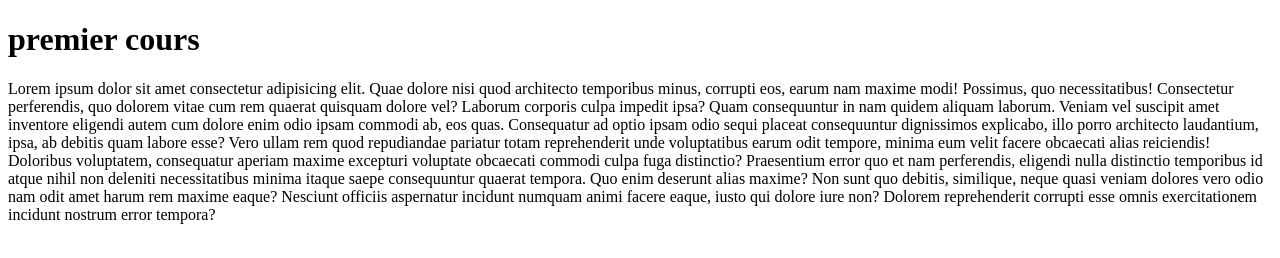
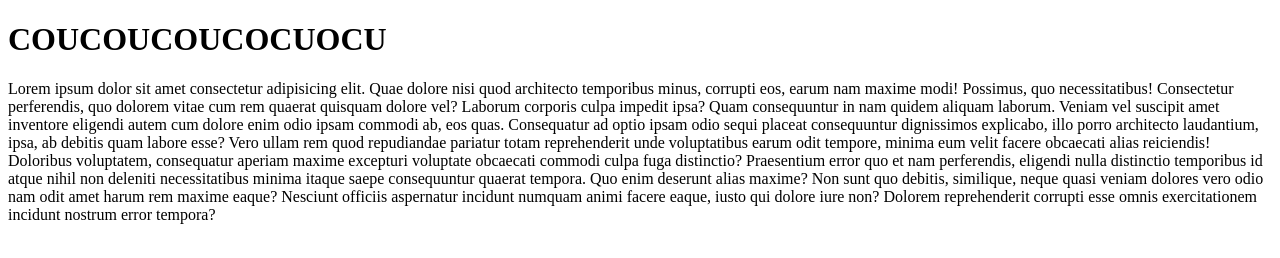
Before and after one commit to Oussama-RAJA-ALLAH/exemple-git, a plain HTML site: page index.html in a window 1280 px wide. Drawn offline with Linux system fonts and the light colour scheme.

Commit message:
PETIT TEST

```diff
--- a/index.html
+++ b/index.html
@@ -7,7 +7,7 @@
     <title>Document</title>
 </head>
 <body>
-    <h1>premier cours</h1>
+    <h1>COUCOUCOUCOCUOCU</h1>
     <p>Lorem ipsum dolor sit amet consectetur adipisicing elit. Quae dolore nisi quod architecto temporibus minus, corrupti eos, earum nam maxime modi! Possimus, quo necessitatibus! Consectetur perferendis, quo dolorem vitae cum rem quaerat quisquam dolore vel? Laborum corporis culpa impedit ipsa? Quam consequuntur in nam quidem aliquam laborum. Veniam vel suscipit amet inventore eligendi autem cum dolore enim odio ipsam commodi ab, eos quas. Consequatur ad optio ipsam odio sequi placeat consequuntur dignissimos explicabo, illo porro architecto laudantium, ipsa, ab debitis quam labore esse? Vero ullam rem quod repudiandae pariatur totam reprehenderit unde voluptatibus earum odit tempore, minima eum velit facere obcaecati alias reiciendis! Doloribus voluptatem, consequatur aperiam maxime excepturi voluptate obcaecati commodi culpa fuga distinctio? Praesentium error quo et nam perferendis, eligendi nulla distinctio temporibus id atque nihil non deleniti necessitatibus minima itaque saepe consequuntur quaerat tempora. Quo enim deserunt alias maxime? Non sunt quo debitis, similique, neque quasi veniam dolores vero odio nam odit amet harum rem maxime eaque? Nesciunt officiis aspernatur incidunt numquam animi facere eaque, iusto qui dolore iure non? Dolorem reprehenderit corrupti esse omnis exercitationem incidunt nostrum error tempora?</p>
 </body>
 </html>
```
